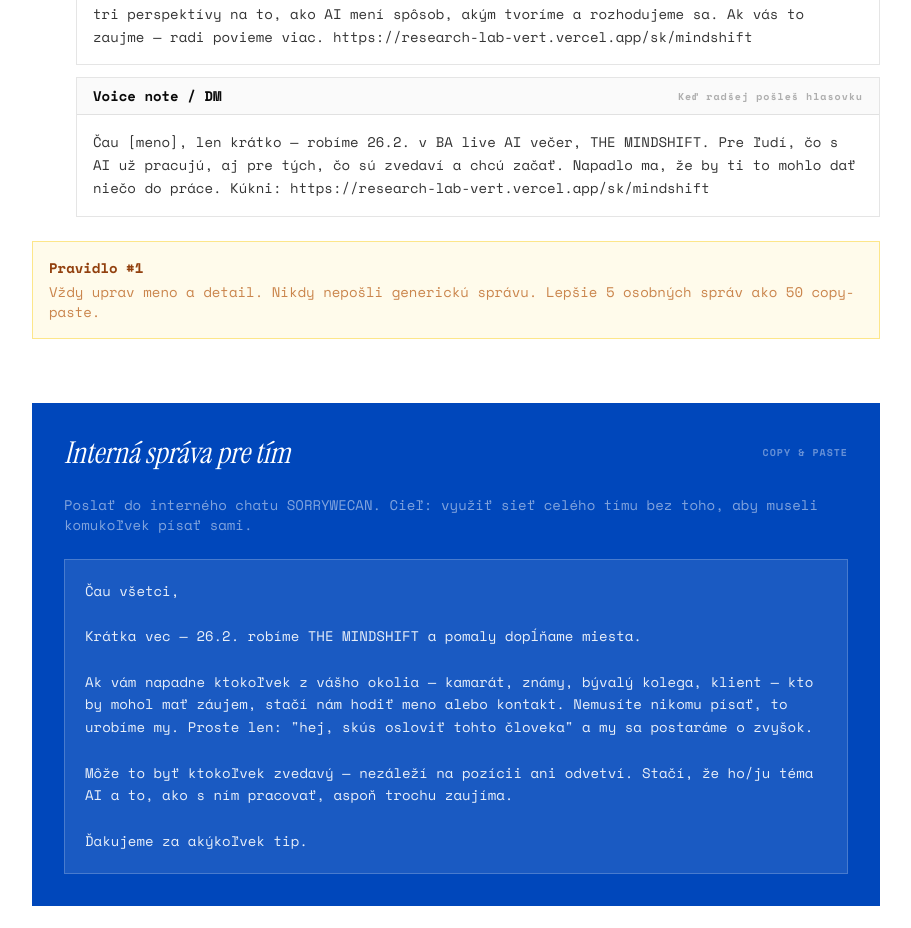
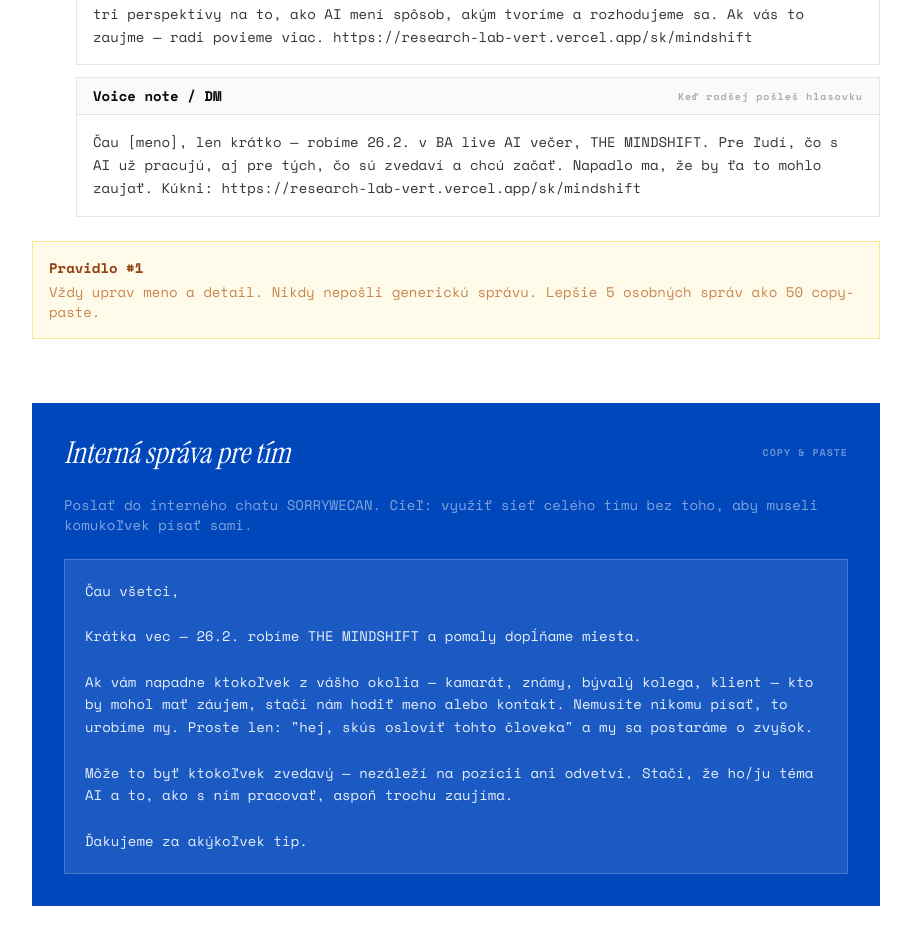
Before and after one commit to princeofwellness/researchlab, a Next.js app: page /sales in a window 1280 px wide. Shown: the part 6660-7588 px from the top of the page, without its empty margins (184-1095 px from the left). Built offline with nearby package versions, Linux system fonts and the light colour scheme.

Commit message:
Fix voice note template: natural Slovak phrasing

```diff
--- a/src/app/sales/page.tsx
+++ b/src/app/sales/page.tsx
@@ -264,7 +264,7 @@ const OUTREACH_TEMPLATES = [
             {
                 label: "Voice note / DM",
                 audience: "Keď radšej pošleš hlasovku",
-                message: "Čau [meno], len krátko — robíme 26.2. v BA live AI večer, THE MINDSHIFT. Pre ľudí, čo s AI už pracujú, aj pre tých, čo sú zvedaví a chcú začať. Napadlo ma, že by ti to mohlo dať niečo do práce. Kúkni: https://research-lab-vert.vercel.app/sk/mindshift",
+                message: "Čau [meno], len krátko — robíme 26.2. v BA live AI večer, THE MINDSHIFT. Pre ľudí, čo s AI už pracujú, aj pre tých, čo sú zvedaví a chcú začať. Napadlo ma, že by ťa to mohlo zaujať. Kúkni: https://research-lab-vert.vercel.app/sk/mindshift",
             },
         ],
     },
```
